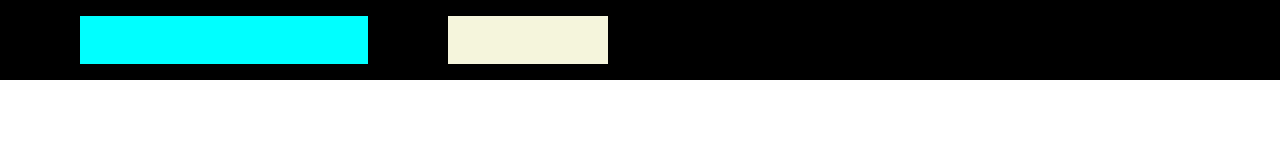
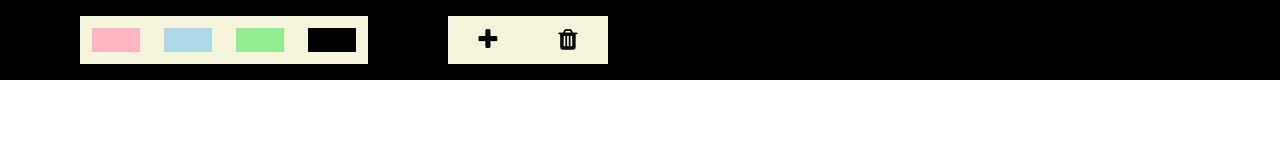
Before and after one commit to hellboy2310/javascriptinterview, a plain HTML site: page JIRA/index.html in a window 1280 px wide. Drawn offline with Linux system fonts and the light colour scheme.

Commit message:
upper div is all set

```diff
--- a/JIRA/index.html
+++ b/JIRA/index.html
@@ -4,19 +4,32 @@
     <meta charset="UTF-8">
     <meta http-equiv="X-UA-Compatible" content="IE=edge">
     <meta name="viewport" content="width=device-width, initial-scale=1.0">
+    <link rel="stylesheet" href="https://cdnjs.cloudflare.com/ajax/libs/font-awesome/4.7.0/css/font-awesome.min.css">
     <title>JIRA</title>
 </head>
+
 <link rel="stylesheet" href="style.css">
 <body>
     <!-- toolbox-cont is the div for the upper section -->
     <div class="toolbox-cont">
 
         <div class="toolbox-priority-cont">
+            <div class="color lightpink"></div>
+            <div class="color blue"></div>
+            <div class="color green"></div>
+            <div class="color black"></div>
+
+        </div>
 
 
-        </div>
         <div class="action-btn-cont">
+            <div class="add-btn">
+                <i class="fa fa-plus"></i>
+            </div>
 
+            <div class="remove-btn">
+                <i class="fa fa-trash"></i>
+            </div>
 
         </div>
 
--- a/JIRA/style.css
+++ b/JIRA/style.css
@@ -16,16 +16,45 @@ body{
 }
 .toolbox-priority-cont{
     height: 3rem;
-    background-color: aqua;
+    background-color: beige;
     width: 18rem;
     margin-left: 5rem;
-
-
-
+    display: flex;
+    align-items: center;
+    justify-content: space-around;
 }
 .action-btn-cont{
     background-color: beige;
     height: 3rem;
     width: 10rem;
     margin-left: 5rem;
+    display: flex;
+    align-items: center;
+    justify-content: space-around;
+
 }
+
+.add-btn{
+    font-size: 1.5rem;
+}
+.remove-btn{
+    font-size: 1.5rem;
+}
+
+.color{
+    height: 1.5rem;
+    width: 3rem;
+
+}
+.lightpink{
+    background-color: lightpink;
+}
+.blue{
+    background-color: lightblue;
+}
+.green{
+    background-color: lightgreen;
+}
+.black{
+    background-color: black;
+}
```
